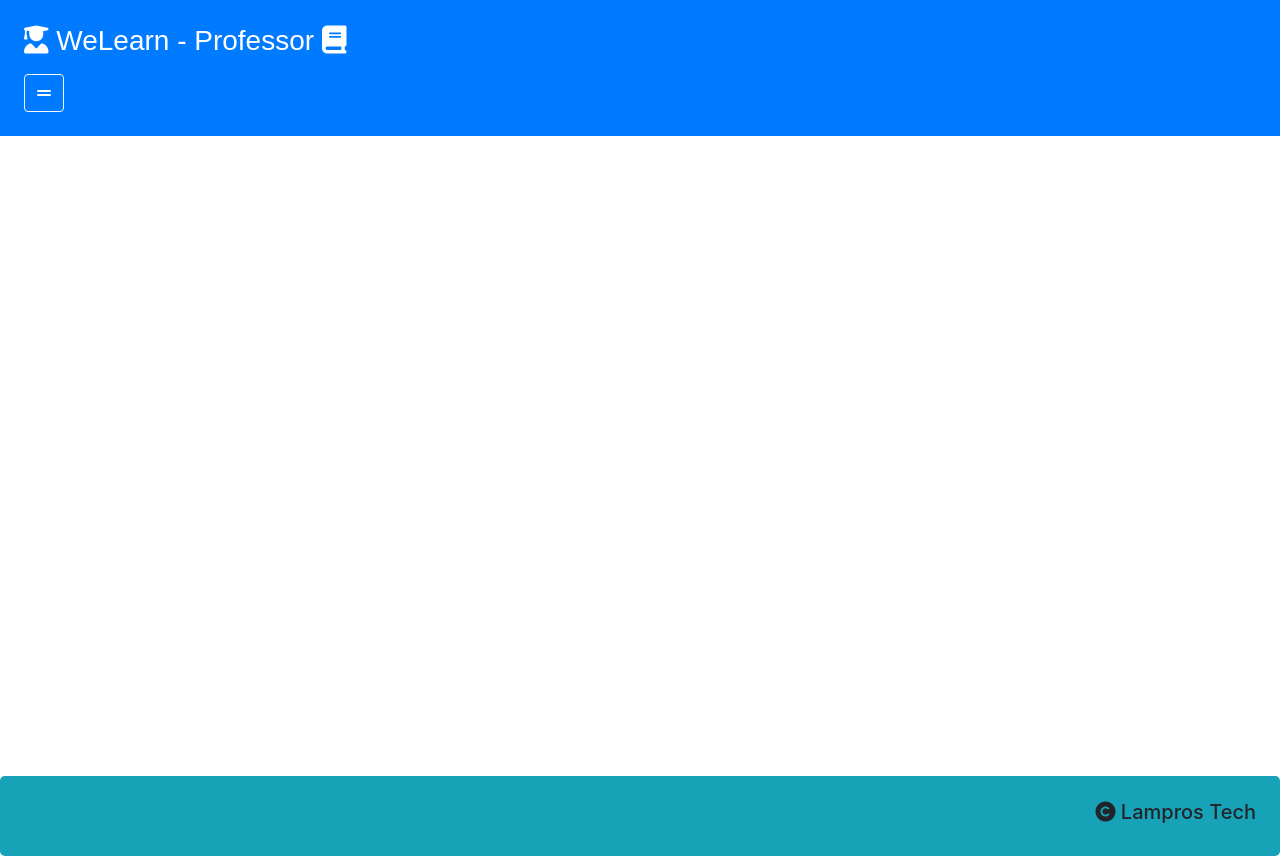
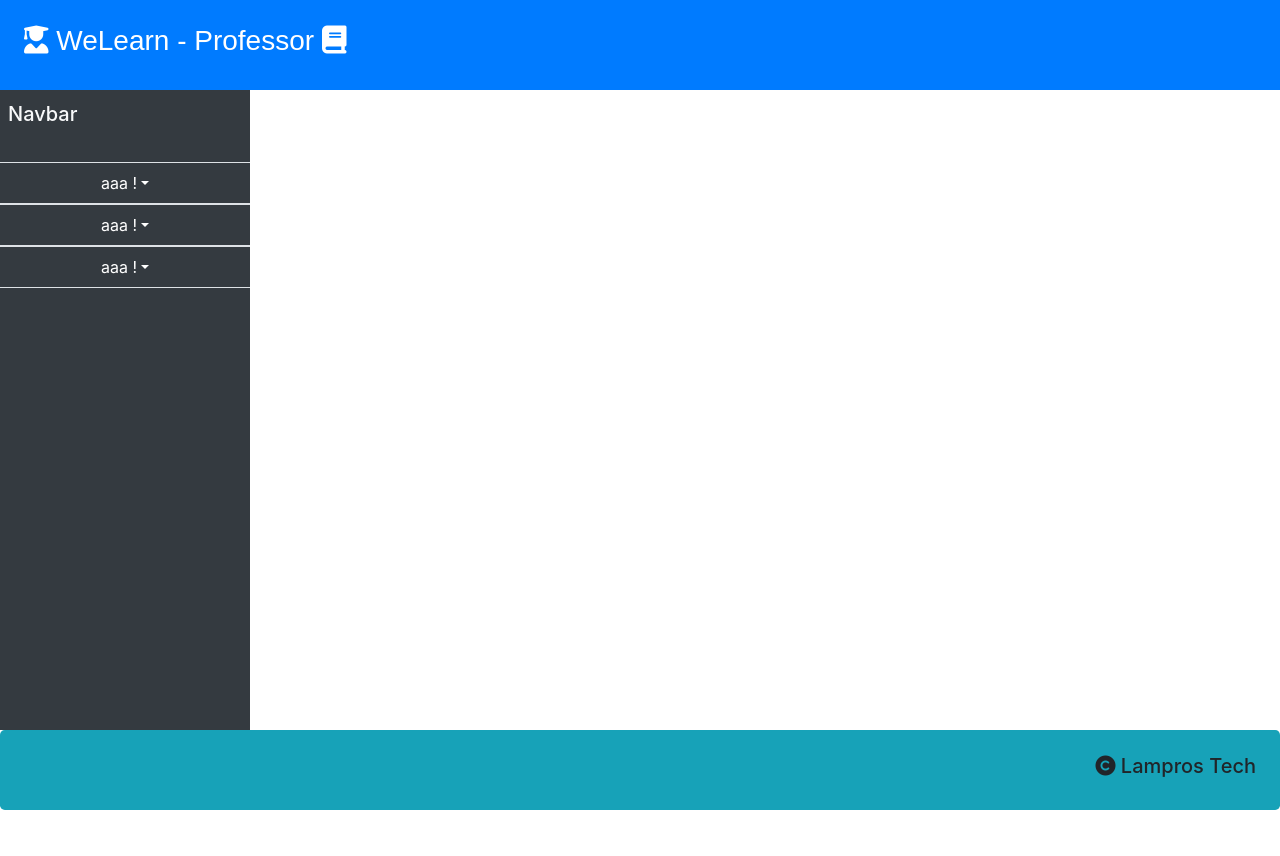
Before and after one commit to neeel-patell/WeLearn, a PHP site: page /web/professor/index.php in a window 1280 px wide. After the commit the page ends 810 px from the top, so only its background shows below. Run offline with PHP 8.4, Linux system fonts and the light colour scheme; a stand-in replaces the project's code that opens the database connection; some libraries are stand-ins or nearby versions; some web fonts are replaced.

Commit message:
fix: sidebar toggler visibility

```diff
--- a/web/resources/css/sidebar.css
+++ b/web/resources/css/sidebar.css
@@ -1,11 +1,10 @@
-#sidebar.active {
-    margin-left: 0px;
-}
 #sidebar{
 	min-width: 250px;
 	max-width: 250px;
 	transition: all 0.3s;
-	margin-left: -250px;
+}
+#sidebarCollapse{
+    display: none;
 }
 @media (max-width: 768px) {
     #sidebar {
@@ -16,4 +15,7 @@
     #sidebar.active {
         margin-left: 0;
     }
+    #sidebarCollapse{
+        display: inline-block;
+    }
 }
```
